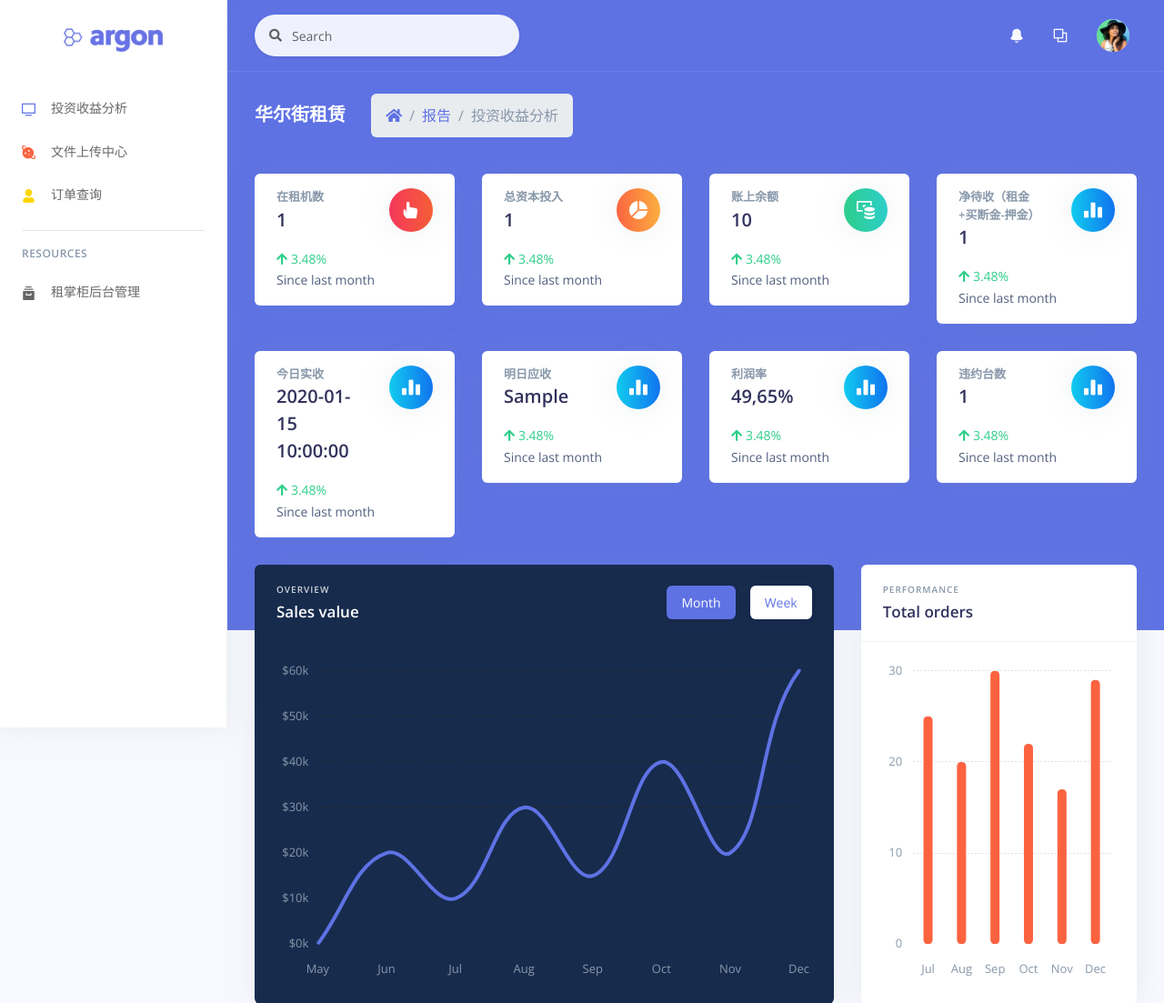
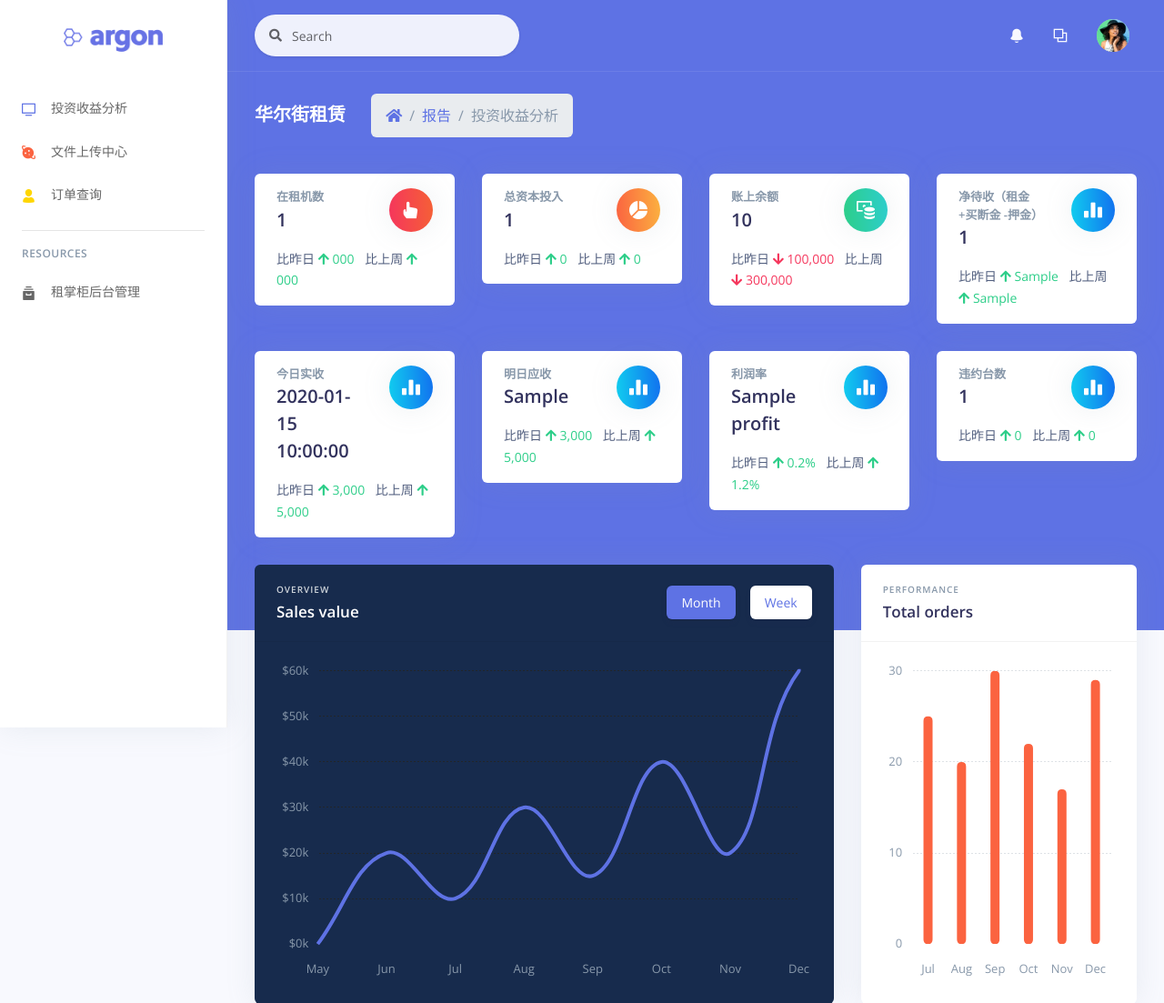
Before and after one commit to metaTaoTao/lease_dashboard, a Flask app: template apps/templates/home/index.html in a window 1280 px wide. Shown: the top 1103 px of the page at 91% size. Run offline with Flask 2, Linux system fonts and the light colour scheme; the template is opened without the code that fills it: most values are stand-ins (such as "Sample title", 1, 10 or a date in 2020); some libraries are stand-ins or nearby versions.

Commit message:
update domain

```diff
--- a/apps/templates/home/index.html
+++ b/apps/templates/home/index.html
@@ -41,8 +41,12 @@
                     </div>
                   </div>
                   <p class="mt-3 mb-0 text-sm">
-                    <span class="text-success mr-2"><i class="fa fa-arrow-up"></i> 3.48%</span>
-                    <span class="text-nowrap">Since last month</span>
+
+                    <span class="text-nowrap">比昨日</span>
+                    <span class="text-success mr-2"><i class="fa fa-arrow-up"></i> {{ phone_num_dod }}</span>
+
+                    <span class="text-nowrap">比上周</span>
+                    <span class="text-success mr-2"><i class="fa fa-arrow-up"></i> {{ phone_num_wtd }}</span>
                   </p>
                 </div>
               </div>
@@ -63,8 +67,11 @@
                     </div>
                   </div>
                   <p class="mt-3 mb-0 text-sm">
-                    <span class="text-success mr-2"><i class="fa fa-arrow-up"></i> 3.48%</span>
-                    <span class="text-nowrap">Since last month</span>
+                    <span class="text-nowrap">比昨日</span>
+                    <span class="text-success mr-2"><i class="fa fa-arrow-up"></i> 0 </span>
+
+                    <span class="text-nowrap">比上周</span>
+                    <span class="text-success mr-2"><i class="fa fa-arrow-up"></i> 0 </span>
                   </p>
                 </div>
               </div>
@@ -85,8 +92,11 @@
                     </div>
                   </div>
                   <p class="mt-3 mb-0 text-sm">
-                    <span class="text-success mr-2"><i class="fa fa-arrow-up"></i> 3.48%</span>
-                    <span class="text-nowrap">Since last month</span>
+                    <span class="text-nowrap">比昨日</span>
+                    <span class="text-danger mr-2"><i class="fa fa-arrow-down"></i> 100,000</span>
+
+                    <span class="text-nowrap">比上周</span>
+                    <span class="text-danger mr-2"><i class="fa fa-arrow-down"></i> 300,000</span>
                   </p>
                 </div>
               </div>
@@ -97,7 +107,7 @@
                 <div class="card-body">
                   <div class="row">
                     <div class="col">
-                      <h5 class="card-title text-uppercase text-muted mb-0">净待收（租金+买断金-押金）</h5>
+                      <h5 class="card-title text-uppercase text-muted mb-0">净待收（租金 +买断金 -押金）</h5>
                       <span class="h2 font-weight-bold mb-0">{{ total_ar }}</span>
                     </div>
                     <div class="col-auto">
@@ -107,8 +117,11 @@
                     </div>
                   </div>
                   <p class="mt-3 mb-0 text-sm">
-                    <span class="text-success mr-2"><i class="fa fa-arrow-up"></i> 3.48%</span>
-                    <span class="text-nowrap">Since last month</span>
+                    <span class="text-nowrap">比昨日</span>
+                    <span class="text-success mr-2"><i class="fa fa-arrow-up"></i> {{ ar_dod }}</span>
+
+                    <span class="text-nowrap">比上周</span>
+                    <span class="text-success mr-2"><i class="fa fa-arrow-up"></i> {{ ar_wtd }}</span>
                   </p>
                 </div>
               </div>
@@ -129,8 +142,11 @@
                     </div>
                   </div>
                   <p class="mt-3 mb-0 text-sm">
-                    <span class="text-success mr-2"><i class="fa fa-arrow-up"></i> 3.48%</span>
-                    <span class="text-nowrap">Since last month</span>
+                    <span class="text-nowrap">比昨日</span>
+                    <span class="text-success mr-2"><i class="fa fa-arrow-up"></i> 3,000</span>
+
+                    <span class="text-nowrap">比上周</span>
+                    <span class="text-success mr-2"><i class="fa fa-arrow-up"></i> 5,000</span>
                   </p>
                 </div>
               </div>
@@ -151,8 +167,11 @@
                     </div>
                   </div>
                   <p class="mt-3 mb-0 text-sm">
-                    <span class="text-success mr-2"><i class="fa fa-arrow-up"></i> 3.48%</span>
-                    <span class="text-nowrap">Since last month</span>
+                    <span class="text-nowrap">比昨日</span>
+                    <span class="text-success mr-2"><i class="fa fa-arrow-up"></i> 3,000</span>
+
+                    <span class="text-nowrap">比上周</span>
+                    <span class="text-success mr-2"><i class="fa fa-arrow-up"></i> 5,000</span>
                   </p>
                 </div>
               </div>
@@ -164,7 +183,7 @@
                   <div class="row">
                     <div class="col">
                       <h5 class="card-title text-uppercase text-muted mb-0">利润率</h5>
-                      <span class="h2 font-weight-bold mb-0">49,65%</span>
+                      <span class="h2 font-weight-bold mb-0">{{ profit }}</span>
                     </div>
                     <div class="col-auto">
                       <div class="icon icon-shape bg-gradient-info text-white rounded-circle shadow">
@@ -173,8 +192,11 @@
                     </div>
                   </div>
                   <p class="mt-3 mb-0 text-sm">
-                    <span class="text-success mr-2"><i class="fa fa-arrow-up"></i> 3.48%</span>
-                    <span class="text-nowrap">Since last month</span>
+                    <span class="text-nowrap">比昨日</span>
+                    <span class="text-success mr-2"><i class="fa fa-arrow-up"></i> 0.2%</span>
+
+                    <span class="text-nowrap">比上周</span>
+                    <span class="text-success mr-2"><i class="fa fa-arrow-up"></i> 1.2%</span>
                   </p>
                 </div>
               </div>
@@ -195,8 +217,11 @@
                     </div>
                   </div>
                   <p class="mt-3 mb-0 text-sm">
-                    <span class="text-success mr-2"><i class="fa fa-arrow-up"></i> 3.48%</span>
-                    <span class="text-nowrap">Since last month</span>
+                    <span class="text-nowrap">比昨日</span>
+                    <span class="text-success mr-2"><i class="fa fa-arrow-up"></i> 0</span>
+
+                    <span class="text-nowrap">比上周</span>
+                    <span class="text-success mr-2"><i class="fa fa-arrow-up"></i> 0</span>
                   </p>
                 </div>
               </div>
```
Also changed, not shown: apps/home/order_analytics.py (+69 -29 lines), 1 other file.
